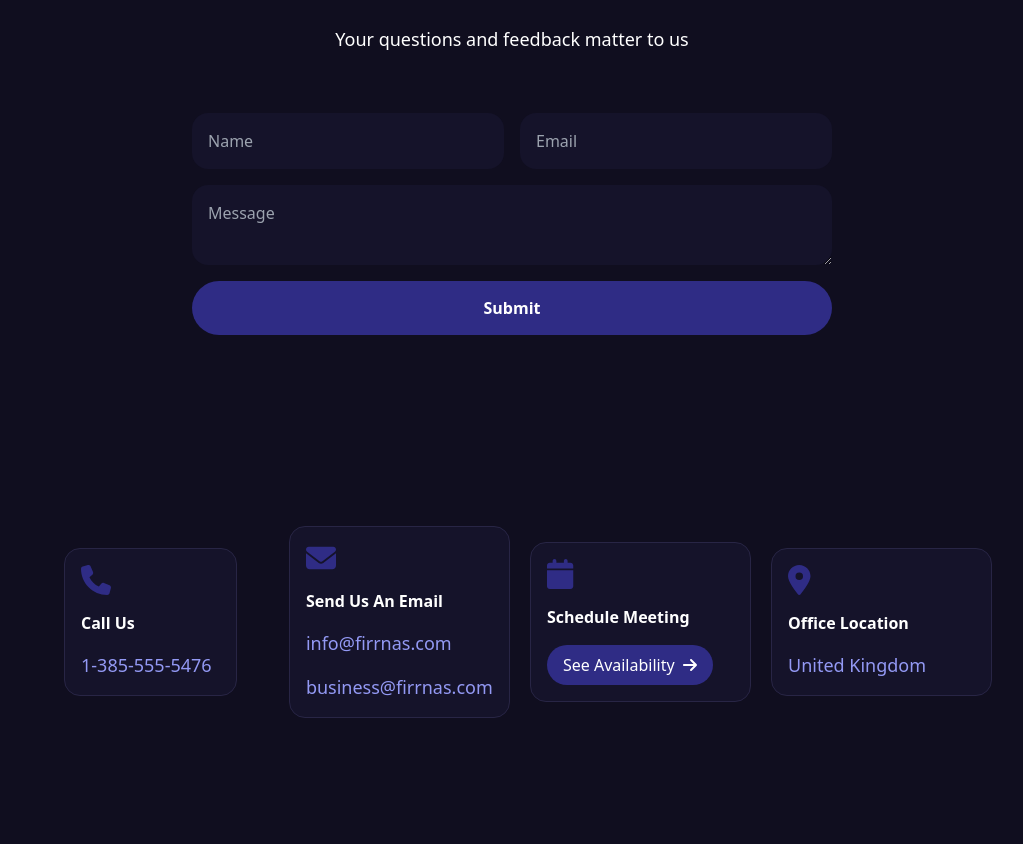
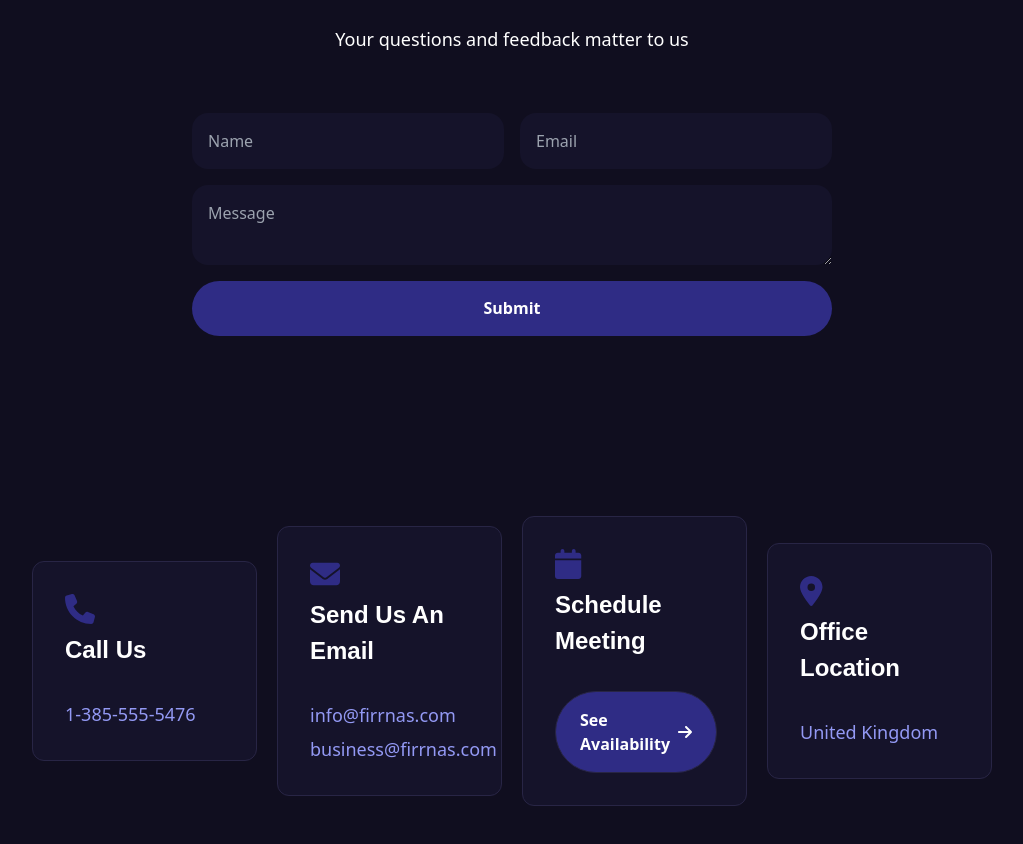
Before and after one commit to OsamaIbrhim/contact-page, a Next.js app: page /contact in a window 1280 px wide. Shown: the part 332-1176 px from the top of the page, without its empty margins (128-1151 px from the left). Before the commit the page ends 1120 px from the top, so only its background shows below. Built offline with nearby package versions, Linux system fonts and the light colour scheme.

Commit message:
Additional section fiexs

```diff
--- a/app/contact/page.tsx
+++ b/app/contact/page.tsx
@@ -10,7 +10,7 @@ export default function ContactPage() {
       <div className="flex-nowrap">
         <div className="px-40 text-center flex w-full flex-col flex-none h-screen flex-nowrap justify-center">
           <div className="flex flex-col flex-none flex-nowrap gap-[60px] justify-between">
-            {/* Connect with Firrnas Title */}
+            {/* Connect with Firrnas Title Start */}
             <div className="text-center px-40 flex justify-between flex-col flex-none flex-nowrap gap-[16px] max-h-[171px]">
               <div className="text-white ">
                 <button className="py-2 px-4 border-[1px] border-solid rounded-3xl text-sm text-[#9a8fff] bg-[#4e47f526] border-[#4e47f580]">
@@ -24,82 +24,109 @@ export default function ContactPage() {
                 <h6 className="text-white">Your questions and feedback matter to us</h6>
               </div>
             </div>
+            {/* End */}
 
-            {/* Form Section */}
-            <div className="framer-je4ujn pr-40 pl-40 " style={{ opacity: 1, transform: 'perspective(1200px) translateX(0px) translateY(0px) scale(1) rotate(0deg) rotateX(0deg) rotateY(0deg) skewX(0deg) skewY(0deg) translateZ(0px)' }}>
-              <div className="framer-ll2c8e-container" style={{ height: '100%', width: '100%', position: 'relative', display: 'flex', justifyContent: 'center', alignItems: 'center', flexDirection: 'column' }}>
-                <form method="POST" style={{ display: 'grid', gridTemplateRows: 'max-content 1fr max-content', gridTemplateColumns: '1fr', gap: '16px', width: '100%', height: '100%' }}>
-                  <div style={{ width: '100%', display: 'grid', gridAutoFlow: 'column', gap: '16px' }}>
+            {/* Form Section Start */}
+            <div className="pr-40 pl-40 opacity-100 transform-none perspective-[1200px]">
+              <div className="flex items-center justify-center flex-col h-full w-full relative">
+                <form method="POST" className="grid grid-rows-[max-content_1fr_max-content] gap-4 w-full h-full">
+                  <div className="grid grid-flow-col gap-4 w-full">
                     <input
                       type="text"
                       name="name"
                       placeholder="Name"
-                      className="input-style"
+                      className="appearance-none w-full px-4 py-4 rounded-2xl bg-[#15132a] text-white border-none outline-none"
                     />
                     <input
                       type="email"
                       name="email"
                       placeholder="Email"
-                      className="input-style"
+                      className="appearance-none w-full px-4 py-4 rounded-2xl bg-[#15132a] text-white border-none outline-none"
                     />
                   </div>
                   <textarea
                     name="message"
                     placeholder="Message"
-                    className="input-style"
+                    className="appearance-none w-full px-4 py-4 rounded-2xl bg-[#15132a] text-white border-none outline-none"
                   ></textarea>
-                  <div className="bg-[#2F2C85] rounded-[28px] text-white leading-[1.4em] p-[16px] font-bold	">
+                  <div className="">
                     <input
                       type="submit"
                       value="Submit"
+                      className="bg-[#2F2C85] text-white font-bold p-4 border-none outline-none cursor-pointer
+                       appearance-none select-none items-start text-center cursor-default box-border bg-buttonface text-buttontext
+                        whitespace-pre border-[2px] border-outset border-buttonborder inline-block w-full leading-[1.4em]
+                           rounded-[28px]   text-[16px]
+                         z-10 opacity-100"
                     />
                   </div>
                 </form>
               </div>
             </div>
+
+            {/* End */}
           </div>
         </div>
 
-        {/* Additional Sections */}
-        <div className="flex flex-row gap-5 h-min items-center justify-center overflow-hidden px-[160px] pb-[60px] relative w-full">
-          <div className="flex flex-row gap-5 h-min items-start justify-start overflow-visible p-8 w-[430px]">
-            <div className="bg-[#15132a] border border-[#282545] rounded-2xl w-full opacity-100 p-4">
-              <div className="flex flex-col gap-4 items-start">
+        {/* Additional Sections Start */}
+        <div className="grid gap-5 items-center justify-center overflow-hidden px-[160px] pb-[60px] relative w-full grid-cols-1 md:grid-cols-2 lg:grid-cols-4">
+          <div className="flex flex-col items-start justify-start gap-1 h-min overflow-visible p-8 relative w-full bg-[#15132a] border border-[#282545] rounded-xl opacity-100">
+            <div className="flex flex-col items-start justify-start gap-[32px] h-min overflow-visible p-0 relative w-full">
+              <div className="font-size-h4 opacity-100 flex flex-col items-start justify-start gap-2 h-min overflow-visible p-0 relative w-full">
                 <FontAwesomeIcon icon={faPhone} className="text-[#2f2c85] text-3xl" />
-                <h3 className="text-white font-bold">Call Us</h3>
-                <p className="text-[#9399f4] text-lg">1-385-555-5476</p>
+                <h4 className="">Call Us</h4>
+              </div>
+              <h6 className="text-[#9399f4] text-lg">1-385-555-5476</h6>
+            </div>
+          </div>
+
+          <div className="flex flex-col items-start justify-start gap-1 h-min overflow-visible p-8 relative w-full bg-[#15132a] border border-[#282545] rounded-xl opacity-100">
+            <div className="flex flex-col items-start justify-start gap-[32px] h-min overflow-visible p-0 relative w-full">
+              <div className="font-size-h4 opacity-100 flex flex-col items-start justify-start gap-2 h-min overflow-visible p-0 relative w-full">
+                <FontAwesomeIcon icon={faEnvelope} className="text-[#2f2c85] text-3xl" />
+                <h4 className="">Send Us An Email</h4>
+              </div>
+              <div className="opacity-100 flex flex-col items-start justify-start gap-[6px] h-min overflow-visible p-0 relative w-full">
+                <p className="text-[#9399f4] text-lg">info@firrnas.com</p>
+                <p className="text-[#9399f4] text-lg">business@firrnas.com</p>
               </div>
             </div>
           </div>
 
-          <div className="bg-[#15132a] border border-[#282545] rounded-2xl w-[430px] p-4">
-            <div className="flex flex-col gap-4 items-start">
-              <FontAwesomeIcon icon={faEnvelope} className="text-[#2f2c85] text-3xl" />
-              <h3 className="text-white font-bold">Send Us An Email</h3>
-              <p className="text-[#9399f4] text-lg">info@firrnas.com</p>
-              <p className="text-[#9399f4] text-lg">business@firrnas.com</p>
+          <div className="flex flex-col items-start justify-start gap-1 h-min overflow-visible p-8 relative w-full bg-[#15132a] border border-[#282545] rounded-xl opacity-100">
+            <div className="flex flex-col items-start justify-start gap-[32px] h-min overflow-visible p-0 relative w-full">
+              <div className="font-size-h4 opacity-100 flex flex-col items-start justify-start gap-2 h-min overflow-visible p-0 relative w-full">
+                <FontAwesomeIcon icon={faCalendar} className="text-[#2f2c85] text-3xl" />
+                <h4 className="">Schedule Meeting</h4>
+              </div>
+              <div className="opacity-100">
+                <a className="
+          bg-[rgb(47,44,133)] rounded-full opacity-100
+          flex items-center cursor-pointer flex-nowrap
+          gap-[8px] h-auto overflow-hidden px-[24px] py-[16px]
+          relative no-underline w-auto
+          flex-row justify-center h-min text-white
+          overflow-visible border border-[#282545] border-solid
+          border-[1px] flex-none font-bold">
+                  <p>See Availability</p>
+                  <FontAwesomeIcon icon={faArrowRight} className="arrow-icon" />
+                </a>
+              </div>
             </div>
           </div>
 
-          <div className="bg-[#15132a] border border-[#282545] rounded-2xl w-[430px] p-4">
-            <div className="flex flex-col gap-4 items-start">
-              <FontAwesomeIcon icon={faCalendar} className="text-[#2f2c85] text-3xl" />
-              <h3 className="text-white font-bold">Schedule Meeting</h3>
-              <button className="bg-[#2F2C85] text-white rounded-full px-4 py-2 flex items-center">
-                See Availability
-                <FontAwesomeIcon icon={faArrowRight} className="text-white ml-2" />
-              </button>
-            </div>
-          </div>
-
-          <div className="bg-[#15132a] border border-[#282545] rounded-2xl w-[430px] p-4">
-            <div className="flex flex-col gap-4 items-start">
-              <FontAwesomeIcon icon={faLocationDot} className="text-[#2f2c85] text-3xl" />
-              <h3 className="text-white font-bold">Office Location</h3>
+          <div className="flex flex-col items-start justify-start gap-1 h-min overflow-visible p-8 relative w-full bg-[#15132a] border border-[#282545] rounded-xl opacity-100">
+            <div className="flex flex-col items-start justify-start gap-[32px] h-min overflow-visible p-0 relative w-full">
+              <div className="font-size-h4 opacity-100 flex flex-col items-start justify-start gap-2 h-min overflow-visible p-0 relative w-full">
+                <FontAwesomeIcon icon={faLocationDot} className="text-[#2f2c85] text-3xl" />
+                <h4 className="">Office Location</h4>
+              </div>
               <p className="text-[#9399f4] text-lg">United Kingdom</p>
             </div>
           </div>
         </div>
+
+        {/* End */}
 
         <div>
 
--- a/app/globals.css
+++ b/app/globals.css
@@ -1,41 +1,8 @@
 @tailwind base;
 @tailwind components;
 @tailwind utilities;
+@import url('https://fonts.googleapis.com/css2?family=Cabinet+Grotesk:wght@400;700&display=swap');
 
-/* Custom styles */
-.input-style {
-  @apply appearance-none w-full px-4 py-4 rounded-2xl bg-[#15132a] text-white border-none outline-none;
+.font-size-h4 {
+  @apply text-[24px] font-cabinet font-bold text-custom-white text-custom leading-custom tracking-normal
 }
-
-/* Additional sections styling */
-/* .features {
-  @apply pt-[var(--section-padding)] pb-[var(--section-padding)] bg-[var(--section-background)] h-[98vh];
-} */
-
-/* .features .container {
-  @apply grid grid-cols-[repeat(auto-fill,minmax(275px,1fr))] gap-5 px-32 pb-15;
-} */
-
-.features .icons {
-  @apply text-[#2f2c85] text-3xl;
-}
-
-.features h3 {
-  @apply font-bold text-white;
-}
-
-.features p {
-  @apply text-[#9399f4] text-lg;
-}
-
-.features p:hover {
-  @apply text-white;
-}
-
-.features button {
-  @apply cursor-pointer px-4 py-2 bg-[#2F2C85] text-white rounded-full border-none;
-}
-
-.features .arrow {
-  @apply text-white ml-2;
-}
--- a/app/layout.tsx
+++ b/app/layout.tsx
@@ -20,7 +20,7 @@ export default function RootLayout({
 }>) {
   return (
     <html lang="en">
-      <body className={`${inter.className} `}>{children}</body>
+      <body className={`${inter.className} font-cabinet`}>{children}</body>
     </html>
   );
 }
--- a/tailwind.config.ts
+++ b/tailwind.config.ts
@@ -13,6 +13,25 @@ const config: Config = {
         "gradient-conic":
           "conic-gradient(from 180deg at 50% 50%, var(--tw-gradient-stops))",
       },
+      fontFamily: {
+        'cabinet': ['Cabinet Grotesk', 'Cabinet Grotesk Placeholder', 'sans-serif'],
+        'cabinet-bold': ['Cabinet Grotesk', 'sans-serif'],
+      },
+      fontSize: {
+        'custom': '24px',
+      },
+      lineHeight: {
+        'custom': '36px',
+      },
+      letterSpacing: {
+        'normal': '0em',
+      },
+      spacing: {
+        'paragraph': '40px',
+      },
+      textColor: {
+        'custom-white': '#ffffff',
+      },
     },
   },
   plugins: [],
```
